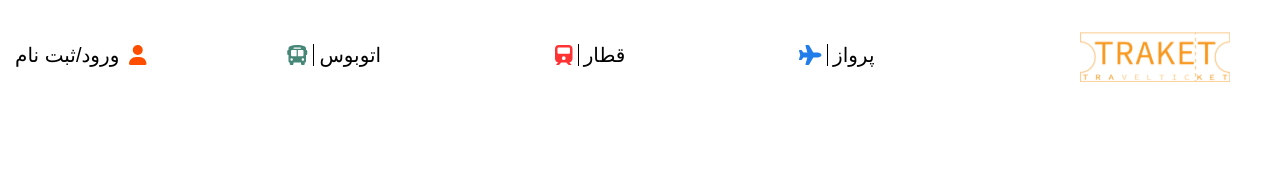
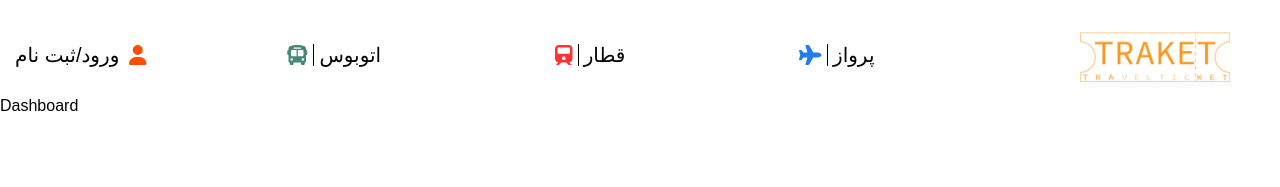
Before and after one commit to Alireza-Al/ticket-reservation-system, a React (Create React App) app: page /dashboard in a window 1280 px wide. Shown: the top 187 px of the page. Built offline with nearby package versions, Linux system fonts and the light colour scheme; a small style sheet from the web is missing.

Commit message:
dashboard-files-created-and-route-set

```diff
--- a/src/asset/App.scss
+++ b/src/asset/App.scss
@@ -82,6 +82,7 @@ input {
 	justify-content: center;
 }
 
+@import './dashboardStyle/dashboard';
 @import "./homePageStyle/home-page";
 @import "./login-registerPageStyle/sign";
 @import "./resultPageStyle/ticketInRes";
--- a/src/component/App.jsx
+++ b/src/component/App.jsx
@@ -4,6 +4,7 @@ import Home from '../pages/homePage/Home';
 import Sign from '../pages/auth/Sign';
 import SearchResult from '../pages/resultPage/SerachResult';
 import { Route, Routes } from 'react-router-dom';
+import Dashboard from '../pages/dashboard/Dashboard';
 
 function App() {
   return (
@@ -13,6 +14,7 @@ function App() {
         <Route exact path="/" element={<Home />} />
         <Route exact path="/users/login" element={<Sign />} />
         <Route exact path="/result" element={<SearchResult />} />
+        <Route exact path="/dashboard" element={<Dashboard />} />
       </Routes>
     </div>
   );
--- /dev/null
+++ b/src/pages/dashboard/Dashboard.jsx
@@ -0,0 +1,9 @@
+import React from 'react'
+
+function Dashboard() {
+  return (
+    <div>Dashboard</div>
+  )
+}
+
+export default Dashboard
```
Also changed, not shown: src/asset/dashboardStyle/_dashboard.scss (added).
